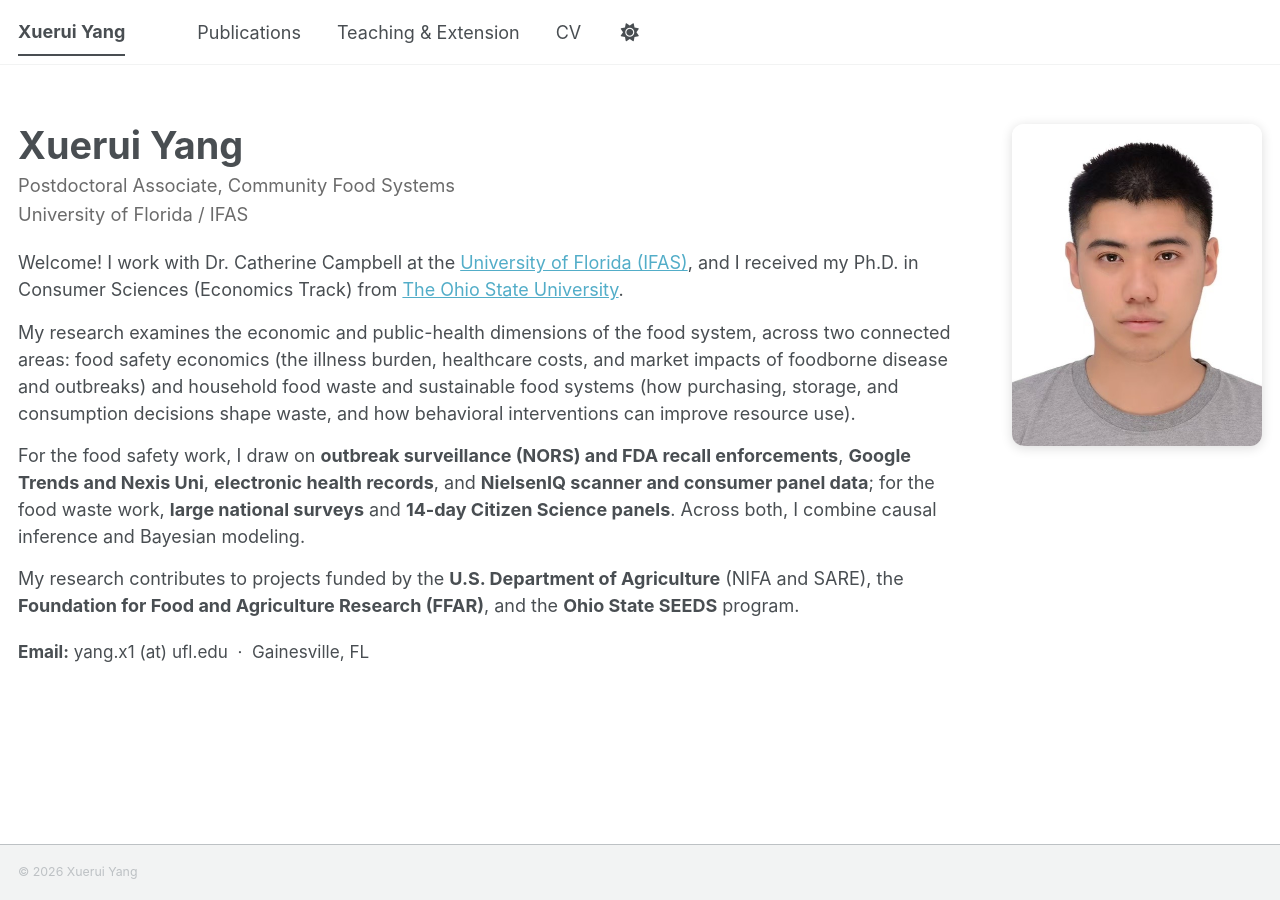
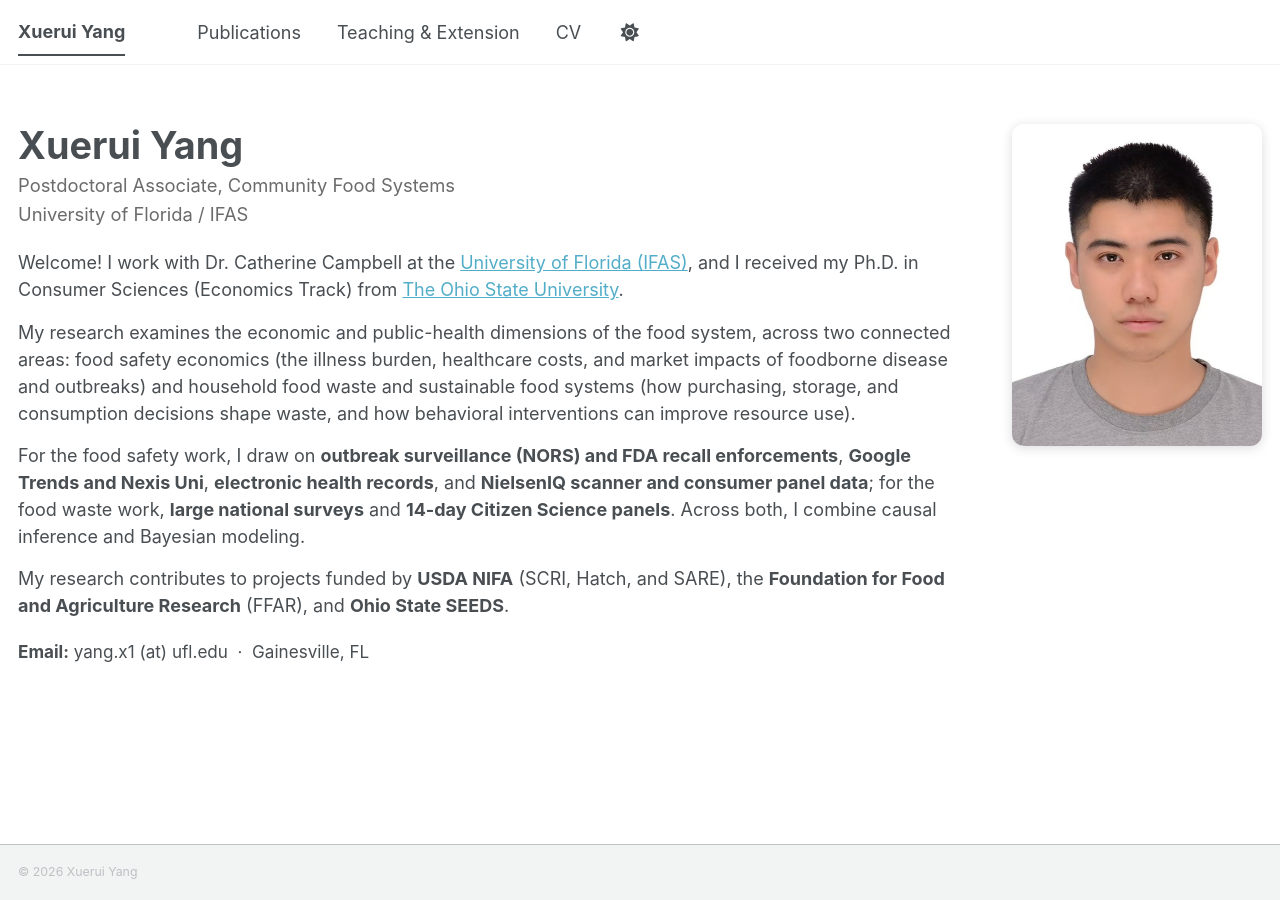
Before and after one commit to xueruiycool/xueruiycool.github.io, a Jekyll site: the page built from _pages/about.md, in a window 1280 px wide. Built offline with Jekyll 4.4.1, drawn with Linux system fonts in a browser that asks for light colours; a style sheet for code colours, icons or effects is not loaded.

Commit message:
Update about.md

```diff
--- a/_pages/about.md
+++ b/_pages/about.md
@@ -33,7 +33,7 @@ redirect_from:
       <p>Welcome! I work with Dr. Catherine Campbell at the <a href="https://ifas.ufl.edu/">University of Florida (IFAS)</a>, and I received my Ph.D. in Consumer Sciences (Economics Track) from <a href="https://www.osu.edu/">The Ohio State University</a>.</p>
       <p>My research examines the economic and public-health dimensions of the food system, across two connected areas: food safety economics (the illness burden, healthcare costs, and market impacts of foodborne disease and outbreaks) and household food waste and sustainable food systems (how purchasing, storage, and consumption decisions shape waste, and how behavioral interventions can improve resource use).</p>
       <p>For the food safety work, I draw on <strong>outbreak surveillance (NORS) and FDA recall enforcements</strong>, <strong>Google Trends and Nexis Uni</strong>, <strong>electronic health records</strong>, and <strong>NielsenIQ scanner and consumer panel data</strong>; for the food waste work, <strong>large national surveys</strong> and <strong>14-day Citizen Science panels</strong>. Across both, I combine causal inference and Bayesian modeling.</p>
-      <p>My research contributes to projects funded by the <strong>U.S. Department of Agriculture</strong> (NIFA and SARE), the <strong>Foundation for Food and Agriculture Research (FFAR)</strong>, and the <strong>Ohio State SEEDS</strong> program.</p>
+      <p>My research contributes to projects funded by <strong>USDA NIFA</strong> (SCRI, Hatch, and SARE), the <strong>Foundation for Food and Agriculture Research</strong> (FFAR), and <strong>Ohio State SEEDS</strong>.</p>
     </div>
     <p class="hero-contact">
       <strong>Email:</strong> yang.x1 (at) ufl.edu &nbsp;&middot;&nbsp; Gainesville, FL
```
